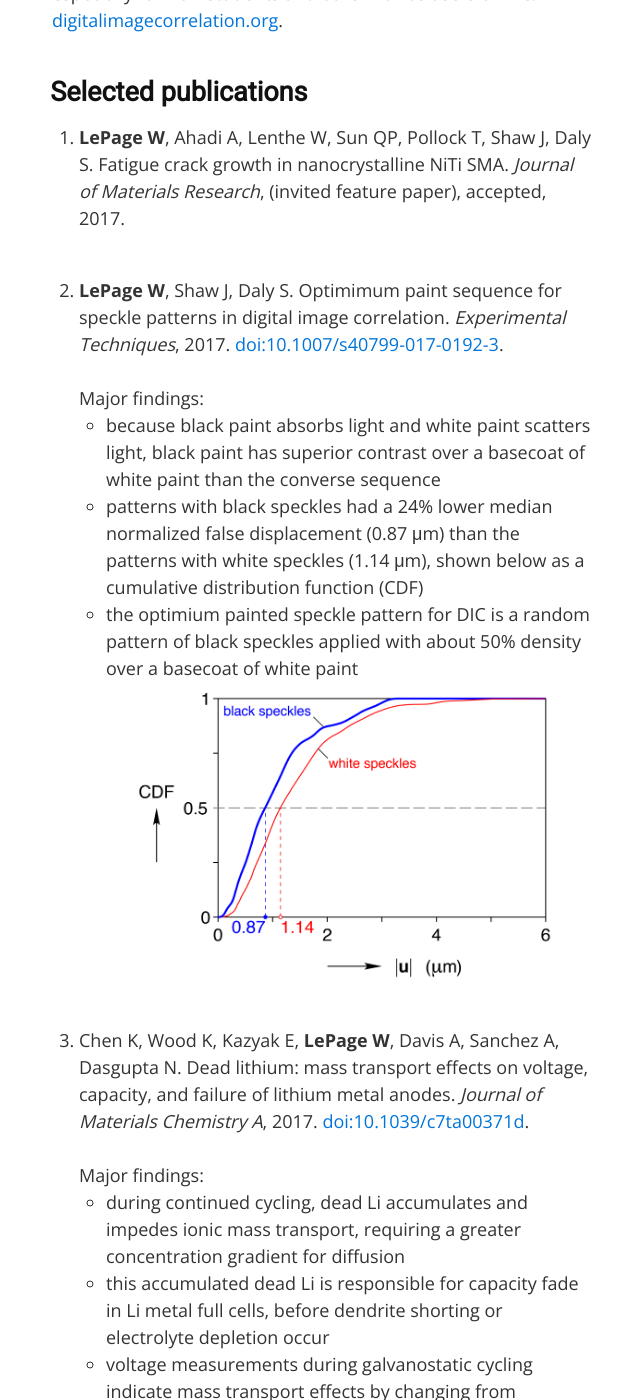
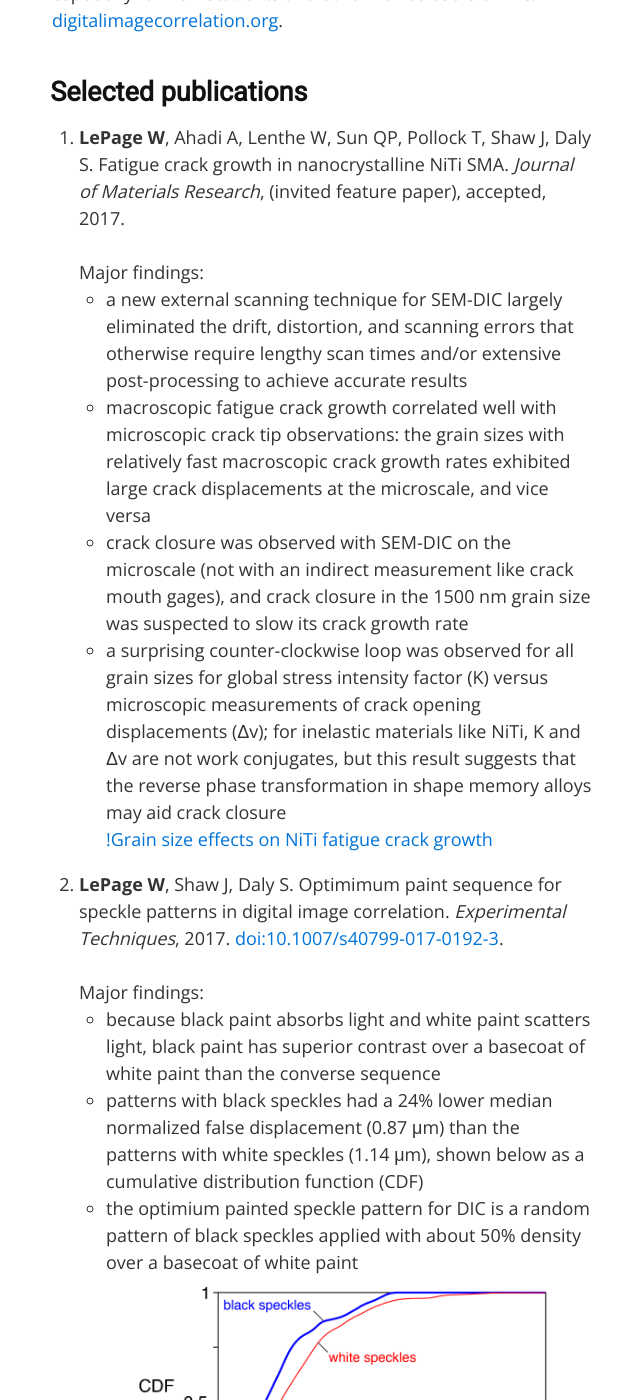
Before and after one commit to wlepage/wlepage.github.io, a Jekyll site: the page built from index.md, in a window 1280 px wide and 1400 px high, scrolled down 2526 px. Shown: the whole window, without its empty margins (318-958 px from the left). Built offline with Jekyll 4.4.1, drawn with Linux system fonts in a browser that asks for light colours.

Commit message:
Update index.md

```diff
--- a/index.md
+++ b/index.md
@@ -47,7 +47,12 @@ One experimental technique that has been especially useful in my research is dig
 
 ## Selected publications
 1. __LePage W__, Ahadi A, Lenthe W, Sun QP, Pollock T, Shaw J, Daly S. Fatigue crack growth in nanocrystalline NiTi SMA. _Journal of Materials Research_, (invited feature paper), accepted, 2017. <br /><br />
-
+Major findings:
+	+ a new external scanning technique for SEM-DIC largely eliminated the drift, distortion, and scanning errors that otherwise require lengthy scan times and/or extensive post-processing to achieve accurate results
+	+ macroscopic fatigue crack growth correlated well with microscopic crack tip observations: the grain sizes with relatively fast macroscopic crack growth rates exhibited large crack displacements at the microscale, and vice versa
+	+ crack closure was observed with SEM-DIC on the microscale (not with an indirect measurement like crack mouth gages), and crack closure in the 1500 nm grain size was suspected to slow its crack growth rate
+	+ a surprising counter-clockwise loop was observed for all grain sizes for global stress intensity factor (K) versus microscopic measurements of crack opening displacements (Δv); for inelastic materials like NiTi, K and Δv are not work conjugates, but this result suggests that the reverse phase transformation in shape memory alloys may aid crack closure<br />
+[!Grain size effects on NiTi fatigue crack growth](img/TOC_grainsizeNiTiFatigue-01.png "Grain size effects on NiTi fatigue crack growth")<br />
 1. __LePage W__, Shaw J, Daly S. Optimimum paint sequence for speckle patterns in digital image correlation. _Experimental Techniques_, 2017. [doi:10.1007/s40799-017-0192-3](http://doi.org/10.1007/s40799-017-0192-3).<br /><br />
 Major findings:
 	+ because black paint absorbs light and white paint scatters light, black paint has superior contrast over a basecoat of white paint than the converse sequence
```
